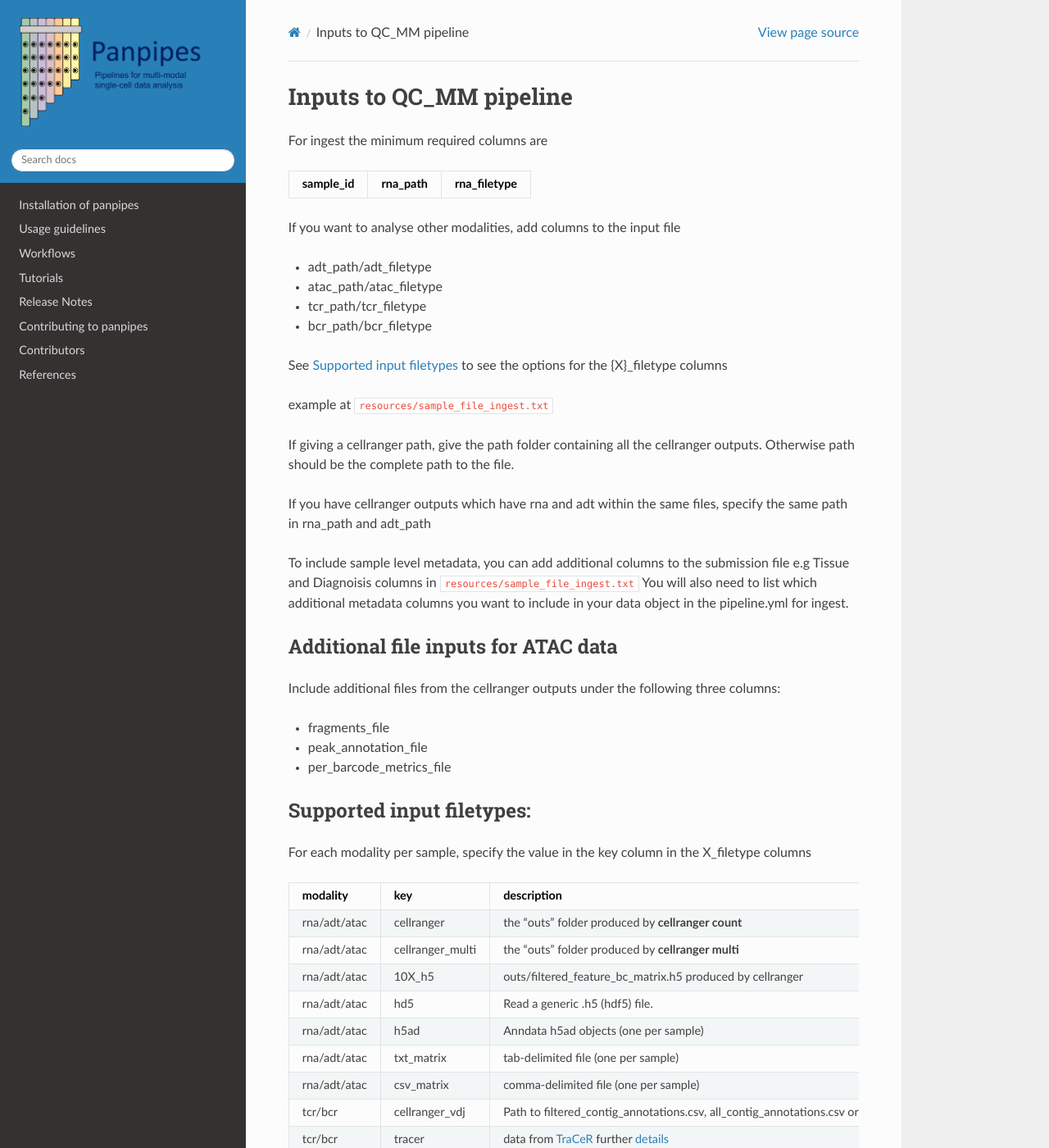
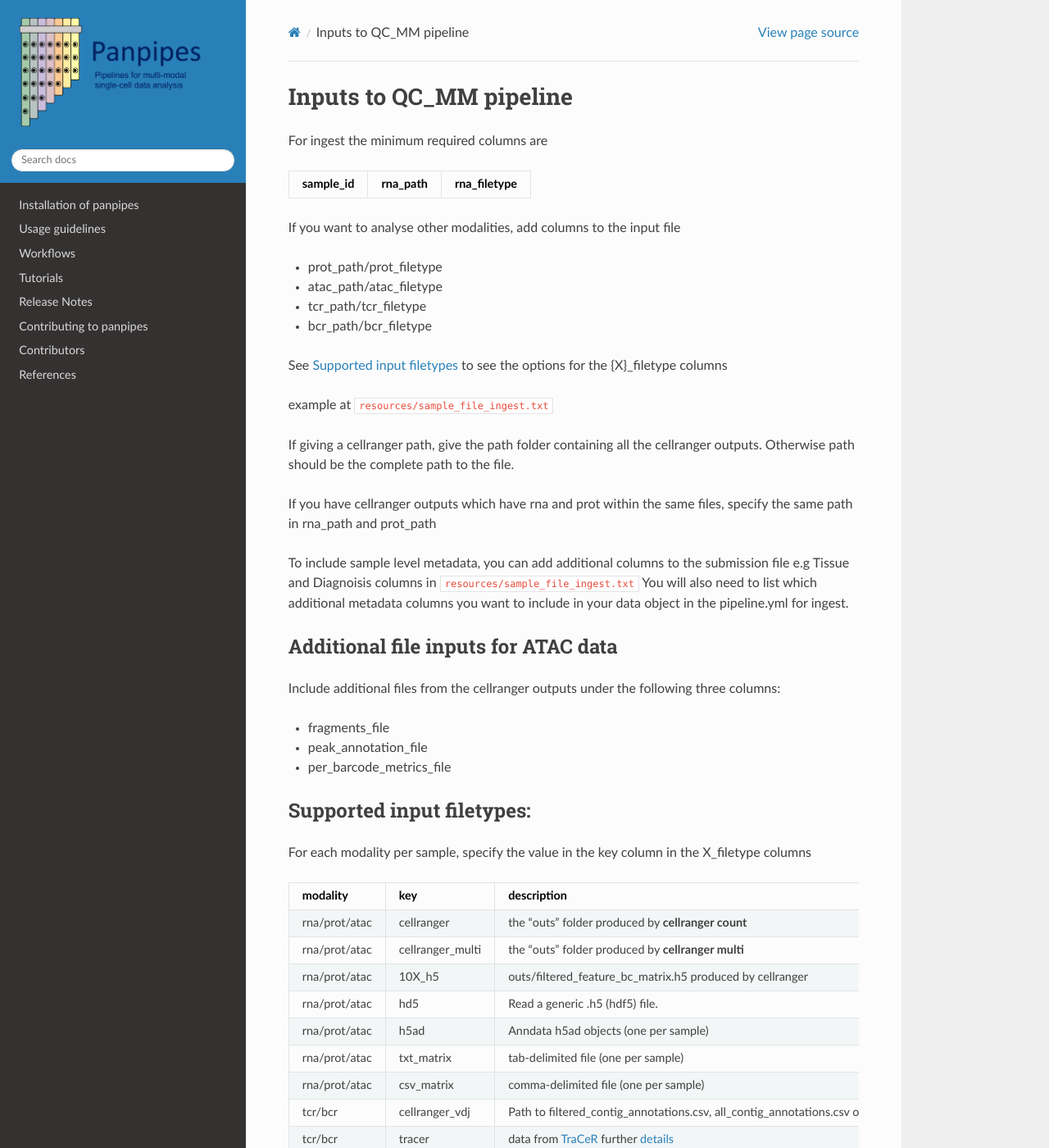
Before and after one commit to bio-la/panpipes-nextflow, a Sphinx documentation site: the page built from docs/setup_for_ingest.md, in a window 1280 px wide and 1400 px high. Shown: the whole window at 82% size. Built offline with Sphinx 7.4.7 and the Read the Docs theme 2.0.0, drawn with Linux system fonts in a browser that asks for light colours.

Commit message:
search adt

```diff
--- a/docs/setup_for_ingest.md
+++ b/docs/setup_for_ingest.md
@@ -9,7 +9,7 @@
 
 If you want to analyse other modalities, add columns to the input file
 
-- adt_path/adt_filetype
+- prot_path/prot_filetype
 - atac_path/atac_filetype
 - tcr_path/tcr_filetype
 - bcr_path/bcr_filetype
@@ -20,7 +20,7 @@
 
 If giving a cellranger path, give the path folder containing all the cellranger outputs. Otherwise path should be the complete path to the file.
 
-If you have cellranger outputs which have rna and adt within the same files, specify the same path in rna_path and adt_path
+If you have cellranger outputs which have rna and prot within the same files, specify the same path in rna_path and prot_path
 
 To include sample level metadata, you can add additional columns to the submission file
 e.g Tissue and Diagnoisis columns in `resources/sample_file_ingest.txt`
@@ -38,13 +38,13 @@
 
 modality    |key       |description
 ------------|----------|----------
-rna/adt/atac|cellranger| the "outs" folder produced by **cellranger count**
-rna/adt/atac|cellranger_multi| the "outs" folder produced by **cellranger multi**
-rna/adt/atac|10X_h5   | outs/filtered_feature_bc_matrix.h5 produced by cellranger
-rna/adt/atac|hd5 | Read a generic .h5 (hdf5) file.
-rna/adt/atac|h5ad  | Anndata h5ad objects (one per sample)
-rna/adt/atac|txt_matrix  | tab-delimited file (one per sample)
-rna/adt/atac|csv_matrix  | comma-delimited file (one per sample)
+rna/prot/atac|cellranger| the "outs" folder produced by **cellranger count**
+rna/prot/atac|cellranger_multi| the "outs" folder produced by **cellranger multi**
+rna/prot/atac|10X_h5   | outs/filtered_feature_bc_matrix.h5 produced by cellranger
+rna/prot/atac|hd5 | Read a generic .h5 (hdf5) file.
+rna/prot/atac|h5ad  | Anndata h5ad objects (one per sample)
+rna/prot/atac|txt_matrix  | tab-delimited file (one per sample)
+rna/prot/atac|csv_matrix  | comma-delimited file (one per sample)
 tcr/bcr     |cellranger_vdj| Path to filtered_contig_annotations.csv, all_contig_annotations.csv or all_contig_annotations.json.  produced by **cellranger vdj** further [details](https://scverse.org/scirpy/latest/generated/scirpy.io.read_10x_vdj.html)
 tcr/bcr     |tracer| data from [TraCeR](https://github.com/Teichlab/tracer) further [details](https://scverse.org/scirpy/latest/generated/scirpy.io.read_tracer.html)
 tcr/bcr     |bracer| data from [BraCeR](https://github.com/Teichlab/bracer) further [details](https://scverse.org/scirpy/latest/generated/scirpy.io.read_bracer.html)
```
